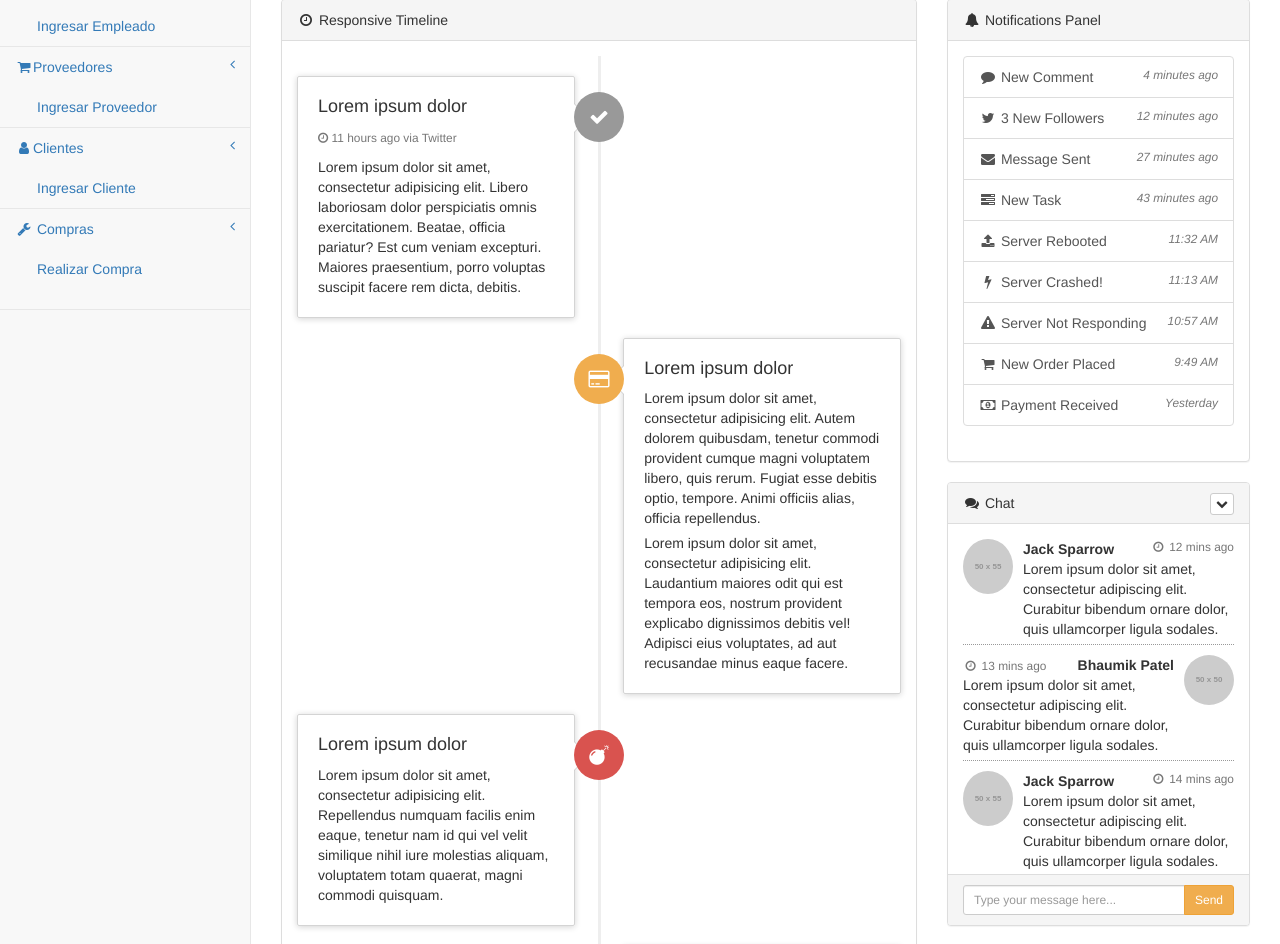
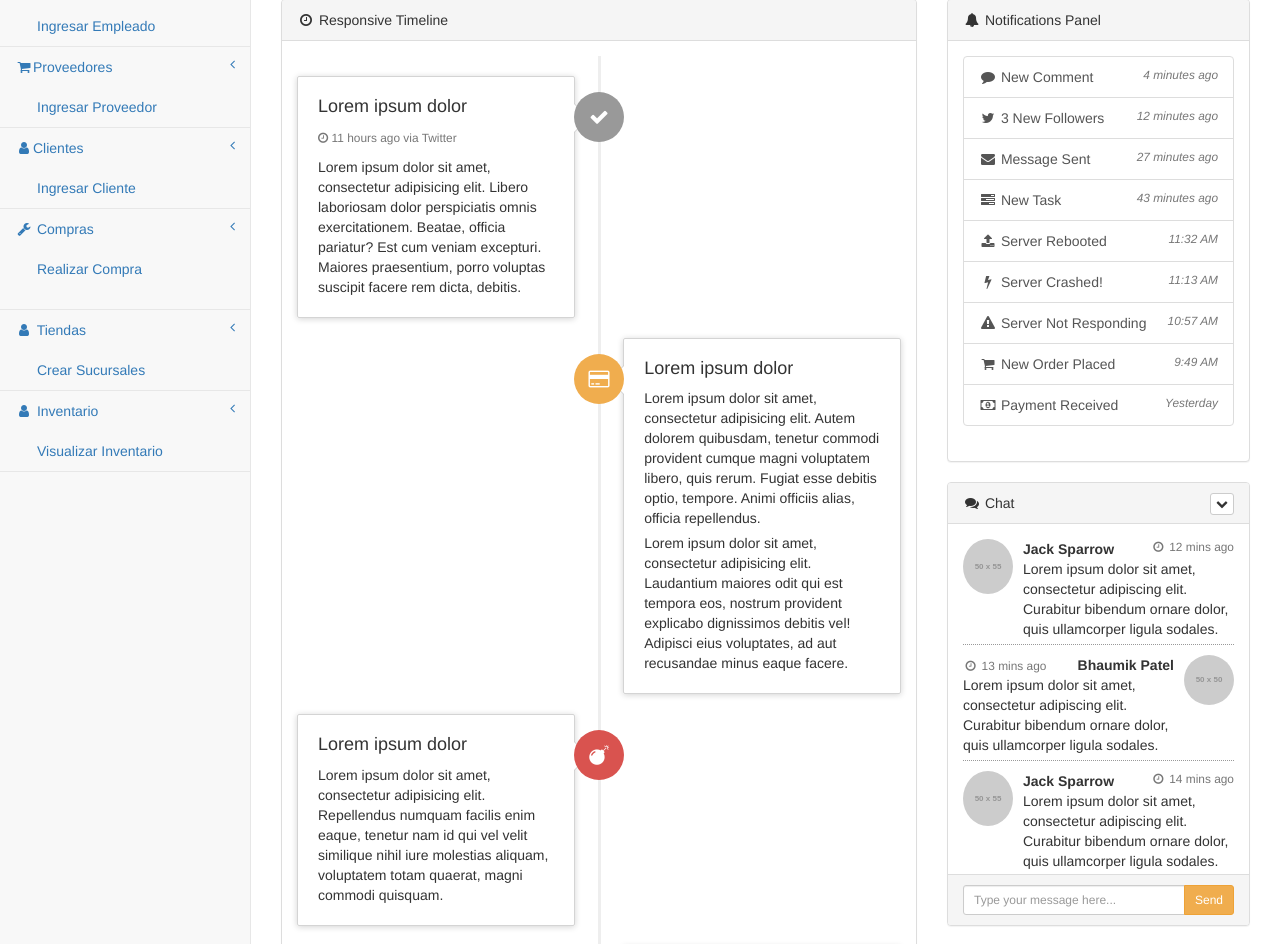
Before and after one commit to AlejandroFuentesHernandez/proyectovideojuegosvacio, a CodeIgniter app: the page made by application/views/boostrap.php in a window 1280 px wide. Shown: the part 272-1216 px from the top of the page. Run offline with CodeIgniter, Linux system fonts and the light colour scheme; grey boxes labelled with a size stand in for pictures from a placeholder-image service; some libraries are stand-ins or nearby versions.

Commit message:
Se agregó
Se agregó la vista de tiendas e inventarios

```diff
--- a/application/views/boostrap.php
+++ b/application/views/boostrap.php
@@ -236,13 +236,6 @@
                                 </li>
                             </ul>
                         </li>
-                       <!--
-                         <li>
-                            <a href="tables.html"><i class="fa fa-user fa-fw"></i>Clientes<span class="fa arrow"></span></a>
-                             <ul class="nav nav-second-level">
-                                <li>
-                                    <a href="<?php echo site_url(); ?>add-cliente">Ingresar Clientes</a>
-                                </li>-->
                         </li>
                         <li>
                             <a href="#"><i class="fa fa-wrench fa-fw"></i> Compras<span class="fa arrow"></span></a>
@@ -254,6 +247,26 @@
                                     <a href="buttons.html"></a>
                                 </li>
 
+                            </ul>
+                            <!-- /.nav-second-level -->
+                        </li>
+
+                        <li>
+                            <a href="#"><i class="fa fa-user fa-fw"></i> Tiendas<span class="fa arrow"></span></a>
+                            <ul class="nav nav-second-level">
+                                <li>
+                                    <a href="<?php echo site_url(); ?>add-usuario">Crear Sucursales</a>
+                                </li>
+                            </ul>
+                            <!-- /.nav-second-level -->
+                        </li>
+
+                        <li>
+                            <a href="#"><i class="fa fa-user fa-fw"></i> Inventario<span class="fa arrow"></span></a>
+                            <ul class="nav nav-second-level">
+                                <li>
+                                    <a href="<?php echo site_url(); ?>add-usuario">Visualizar Inventario</a>
+                                </li>
                             </ul>
                             <!-- /.nav-second-level -->
                         </li>
```
